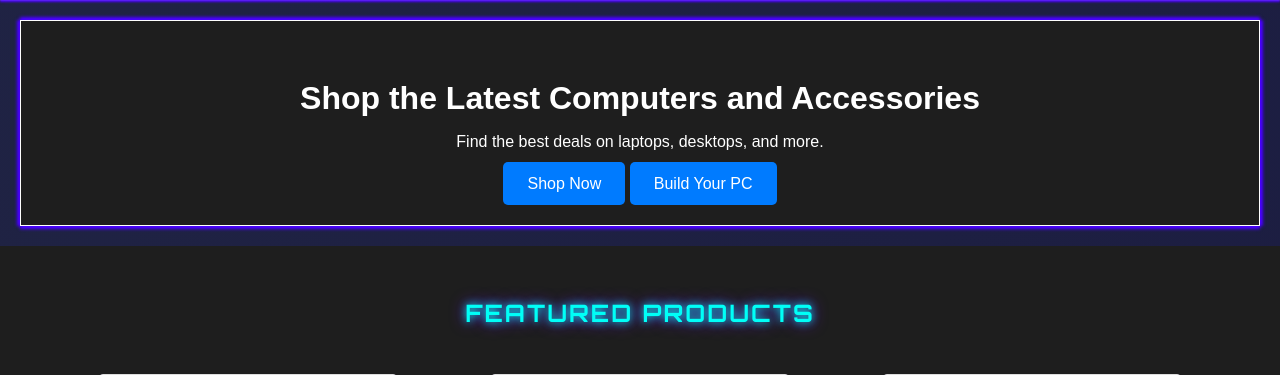
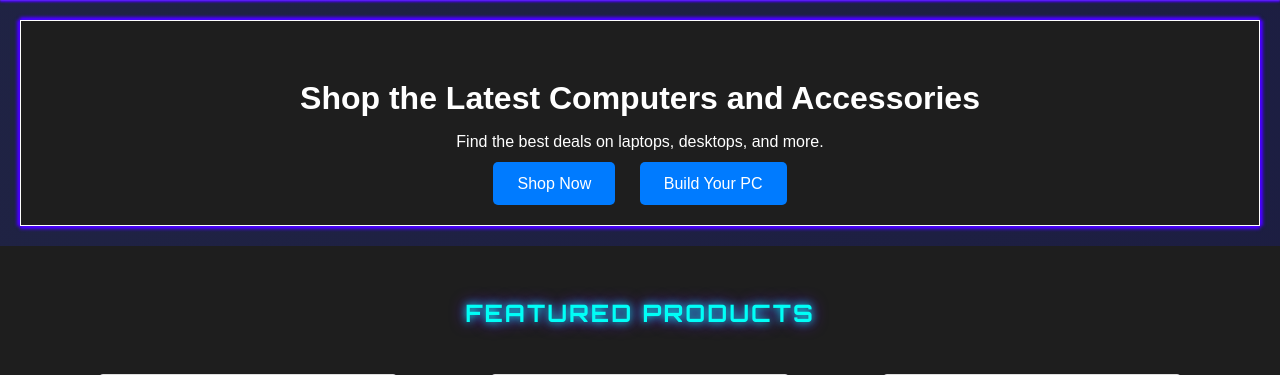
Before and after one commit to takodacheese/online_computer_shop, a PHP site: page /online_computer_shop/ in a window 1280 px wide. Shown: the part 107-482 px from the top of the page. Run offline with PHP 8.4, Linux system fonts and the light colour scheme; data comes from the database, SQL or seed files in the repository.

Commit message:
Update styles.css

```diff
--- a/css/styles.css
+++ b/css/styles.css
@@ -61,6 +61,10 @@ button, .btn {
 
 button:hover, .btn:hover {
     background: #0056b3;
+}
+
+.btn:not(:last-child) {
+    margin-right: 20px;
 }
 
 /* Card Styles */
```
